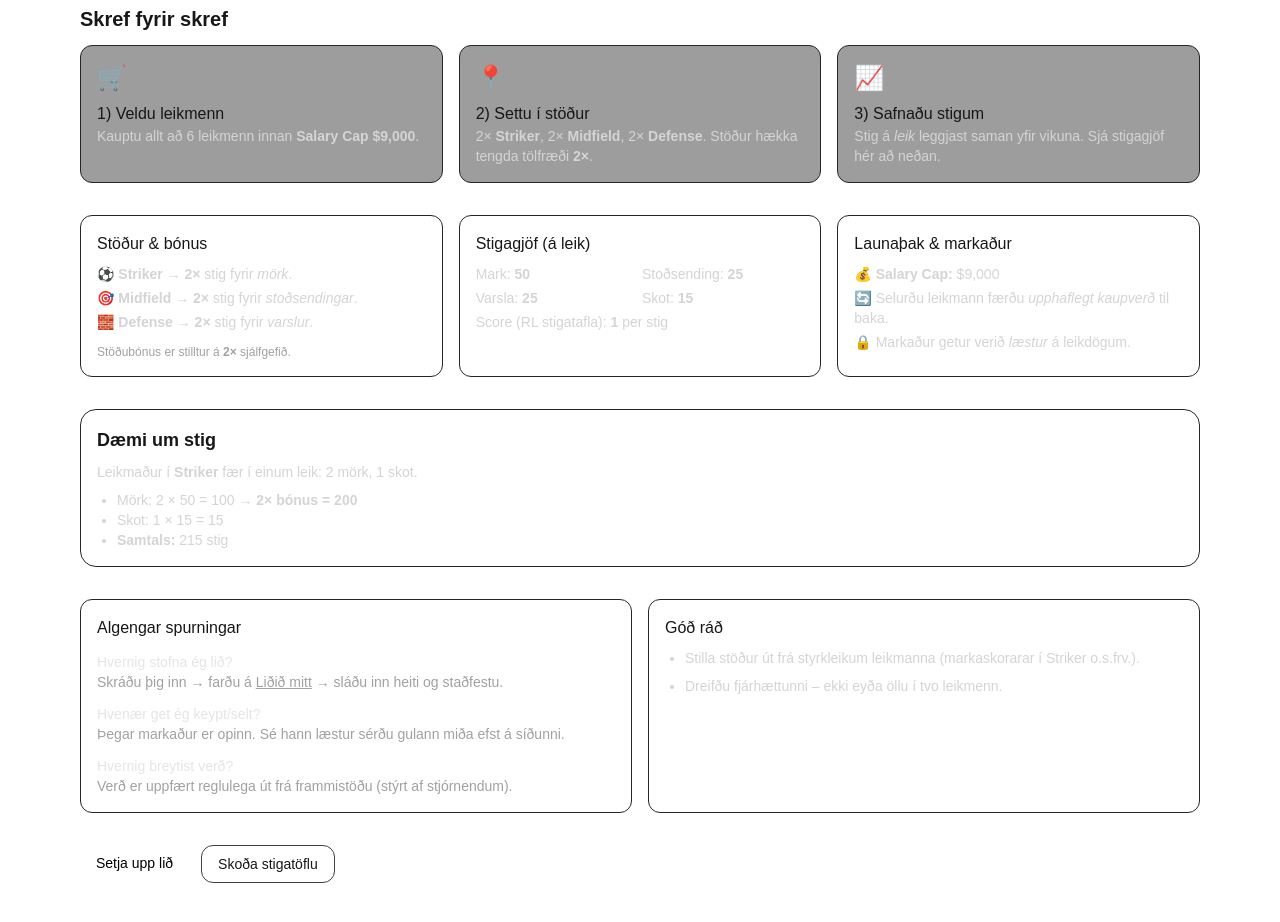
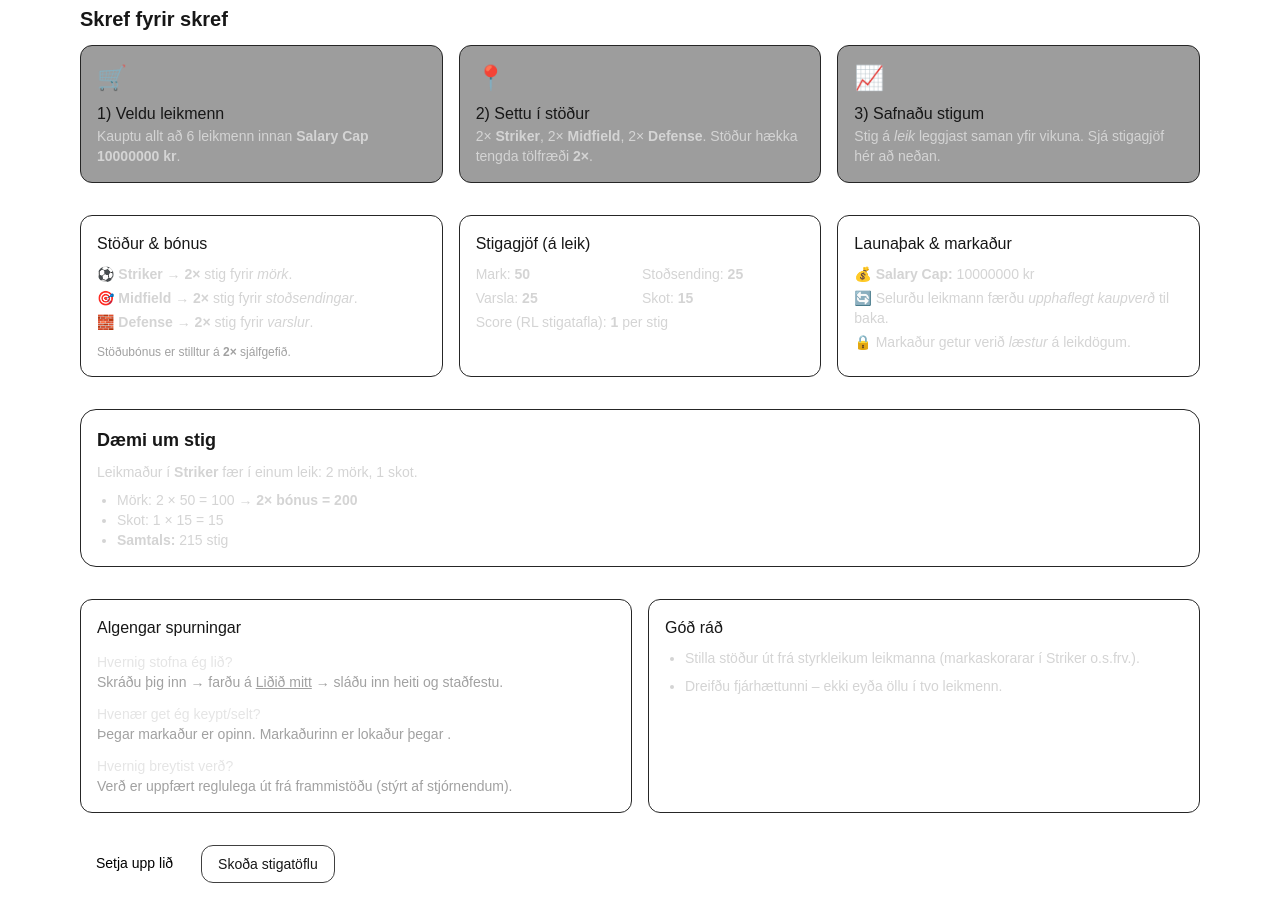
Before and after one commit to RocketLeagueIceland/rlisfantasy, a Next.js app: page /how-to-play in a window 1280 px wide. Shown: the part 320-1242 px from the top of the page. Built offline with nearby package versions, Linux system fonts and the light colour scheme; no server answers.

Commit message:
fixed some small text issues

```diff
--- a/app/dashboard/page.tsx
+++ b/app/dashboard/page.tsx
@@ -434,7 +434,7 @@ export default async function Dashboard({
           <div className="flex flex-wrap items-center gap-2">
             {viewingOwn && (
               <span className="text-xs rounded-full border border-neutral-700 px-3 py-1 text-neutral-300">
-                Salary left: ${budgetLeft}
+                Salary left: {budgetLeft} kr
               </span>
             )}
             {lockedMarket && (
--- a/app/how-to-play/page.tsx
+++ b/app/how-to-play/page.tsx
@@ -23,7 +23,7 @@ export default function HowToPlay() {
           <li className="rounded-xl border border-neutral-800 p-4 bg-neutral-950/40">
             <div className="text-2xl">🛒</div>
             <h3 className="mt-2 font-medium">1) Veldu leikmenn</h3>
-            <p className="text-sm text-neutral-300">Kauptu allt að 6 leikmenn innan <strong>Salary Cap $9,000</strong>.</p>
+            <p className="text-sm text-neutral-300">Kauptu allt að 6 leikmenn innan <strong>Salary Cap 10000000 kr</strong>.</p>
           </li>
           <li className="rounded-xl border border-neutral-800 p-4 bg-neutral-950/40">
             <div className="text-2xl">📍</div>
@@ -62,7 +62,7 @@ export default function HowToPlay() {
         <div className="rounded-xl border border-neutral-800 p-4">
           <h3 className="font-medium">Launaþak & markaður</h3>
           <ul className="mt-2 text-sm text-neutral-300 space-y-1">
-            <li>💰 <strong>Salary Cap:</strong> $9,000</li>
+            <li>💰 <strong>Salary Cap:</strong> 10000000 kr</li>
             <li>🔄 Selurðu leikmann færðu <em>upphaflegt kaupverð</em> til baka.</li>
             <li>🔒 Markaður getur verið <em>læstur</em> á leikdögum.</li>
           </ul>
@@ -91,7 +91,7 @@ export default function HowToPlay() {
             </div>
             <div>
               <dt className="text-neutral-200">Hvenær get ég keypt/selt?</dt>
-              <dd className="text-neutral-400">Þegar markaður er opinn. Sé hann læstur sérðu gulann miða efst á síðunni.</dd>
+              <dd className="text-neutral-400">Þegar markaður er opinn. Markaðurinn er lokaður þegar .</dd>
             </div>
             <div>
               <dt className="text-neutral-200">Hvernig breytist verð?</dt>
--- a/app/page.tsx
+++ b/app/page.tsx
@@ -14,7 +14,7 @@ export default function Page() {
             Byggðu draumalið, stilltu stöður og klifrar upp stigatöfluna.
           </h1>
           <p className="mt-4 text-neutral-300">
-            Veldu 6 leikmenn innan <span className="font-semibold">Salary Cap $9,000</span>.
+            Veldu 6 leikmenn innan <span className="font-semibold">Salary Cap 10.000.000 kr</span>.
             Settu þá í stöður á vellinum og safnaðu stigum fyrir frammistöðu þeirra í leikjum.
             Stöðubónus er <strong>2×</strong> fyrir tengdu tölfræðina.
           </p>
```
